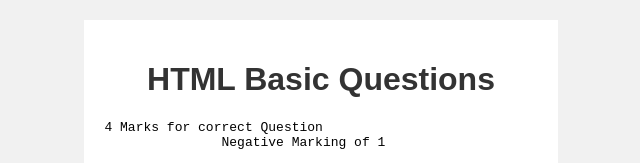
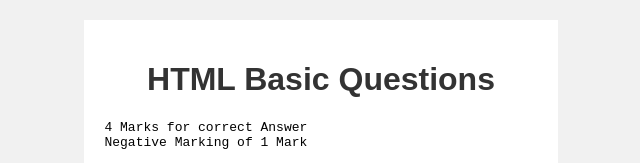
Before and after one commit to HarshArya1/Question-form, a plain HTML site: page index.html in a window 1280 px wide. Shown: the top 163 px of the page, without its empty margins (319-959 px from the left). Drawn offline with Linux system fonts and the light colour scheme.

Commit message:
Update index.html

```diff
--- a/index.html
+++ b/index.html
@@ -9,8 +9,8 @@
 <body>
     <div id="container">
         <h1>HTML Basic Questions</h1>
-        <pre>4 Marks for correct Question
-               Negative Marking of 1</pre>
+        <pre>4 Marks for correct Answer
+Negative Marking of 1 Mark</pre>
         <form id="form">
             <div id="questions">
                 <p>What does HTML stand for?</p>
```
